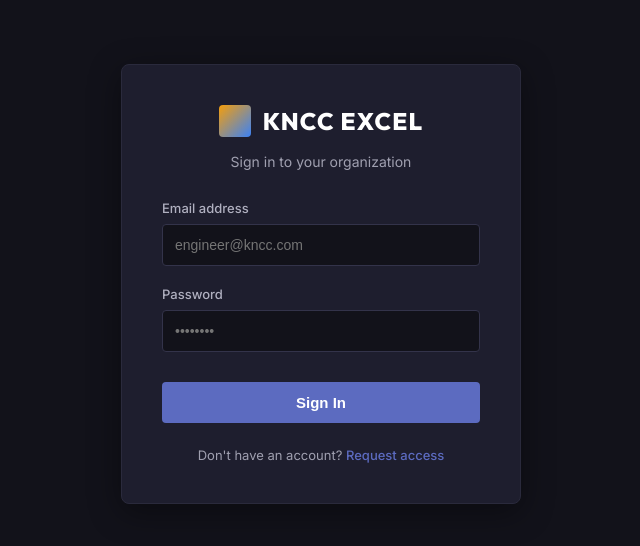
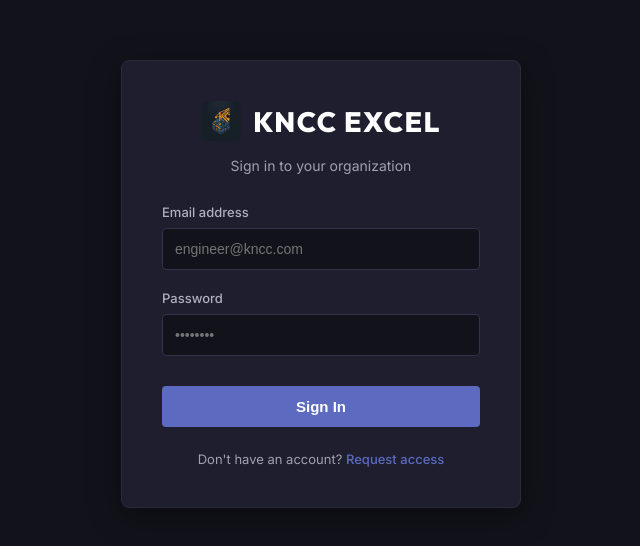
Before and after one commit to QuantumPixel-QP/KNCC_EXCEL, a React app in the folder platform/frontend/: page /login in a window 1280 px wide. Shown: the part 116-662 px from the top of the page, without its empty margins (319-959 px from the left). Built offline with nearby package versions, Linux system fonts and the light colour scheme; no server answers; the HTML template or start-up script is replaced by a standard one.

Commit message:
UI: Add KNCC EXCEL logo image to Login page

```diff
--- a/platform/frontend/src/pages/Login.jsx
+++ b/platform/frontend/src/pages/Login.jsx
@@ -1,6 +1,7 @@
 import React, { useState } from 'react';
 import { useNavigate, Link } from 'react-router-dom';
 import { useAuth } from '../context/AuthContext';
+import logo from '../assets/logo.png';
 import './Auth.css';
 
 export default function Login() {
@@ -25,8 +26,8 @@ export default function Login() {
       <div className="auth-card">
         <div className="auth-header">
           <div style={{ display: 'flex', alignItems: 'center', justifyContent: 'center', gap: '0.75rem', marginBottom: '1rem' }}>
-            <div style={{ width: '32px', height: '32px', borderRadius: '4px', background: 'linear-gradient(135deg, #F59E0B, #3B82F6)' }} />
-            <span style={{ fontFamily: 'Outfit, sans-serif', fontWeight: 800, fontSize: '1.5rem', letterSpacing: '0.05em', color: '#fff' }}>KNCC EXCEL</span>
+            <img src={logo} alt="KNCC Logo" style={{ width: '40px', height: '40px', borderRadius: '6px', objectFit: 'contain' }} />
+            <span style={{ fontFamily: 'Outfit, sans-serif', fontWeight: 800, fontSize: '1.75rem', letterSpacing: '0.05em', color: '#fff' }}>KNCC EXCEL</span>
           </div>
           <p className="auth-subtitle">Sign in to your organization</p>
         </div>
```
